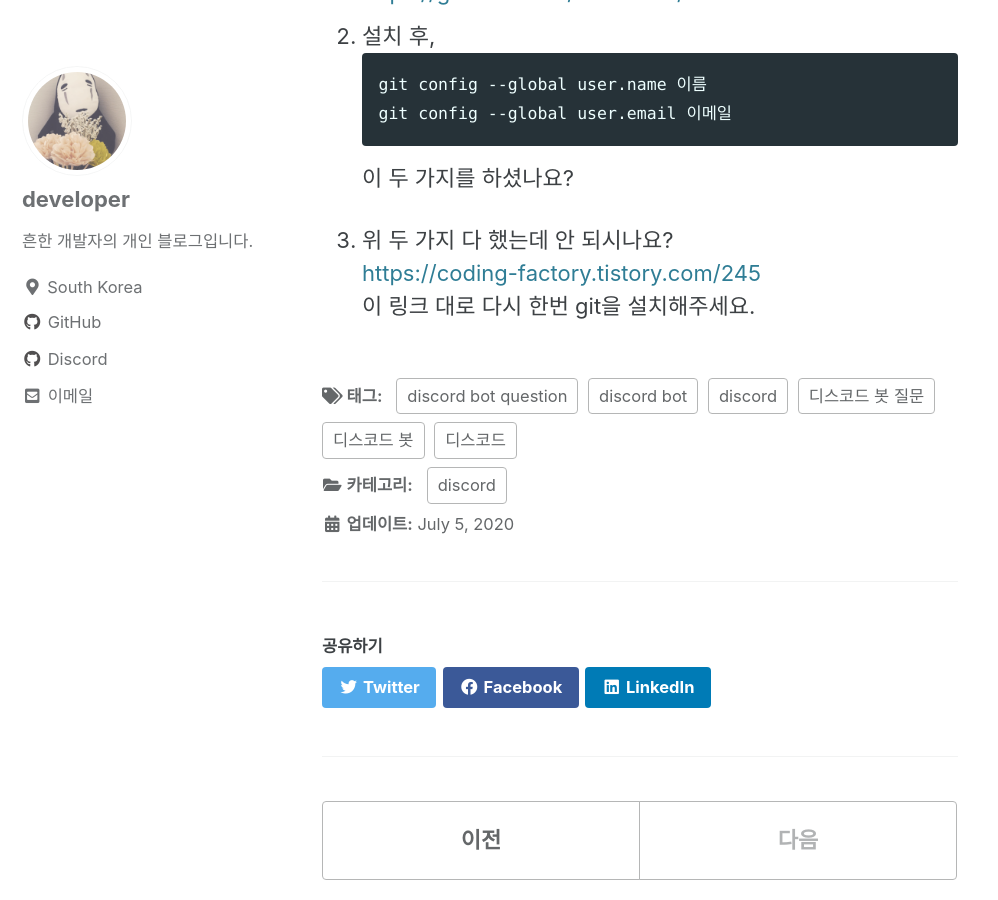
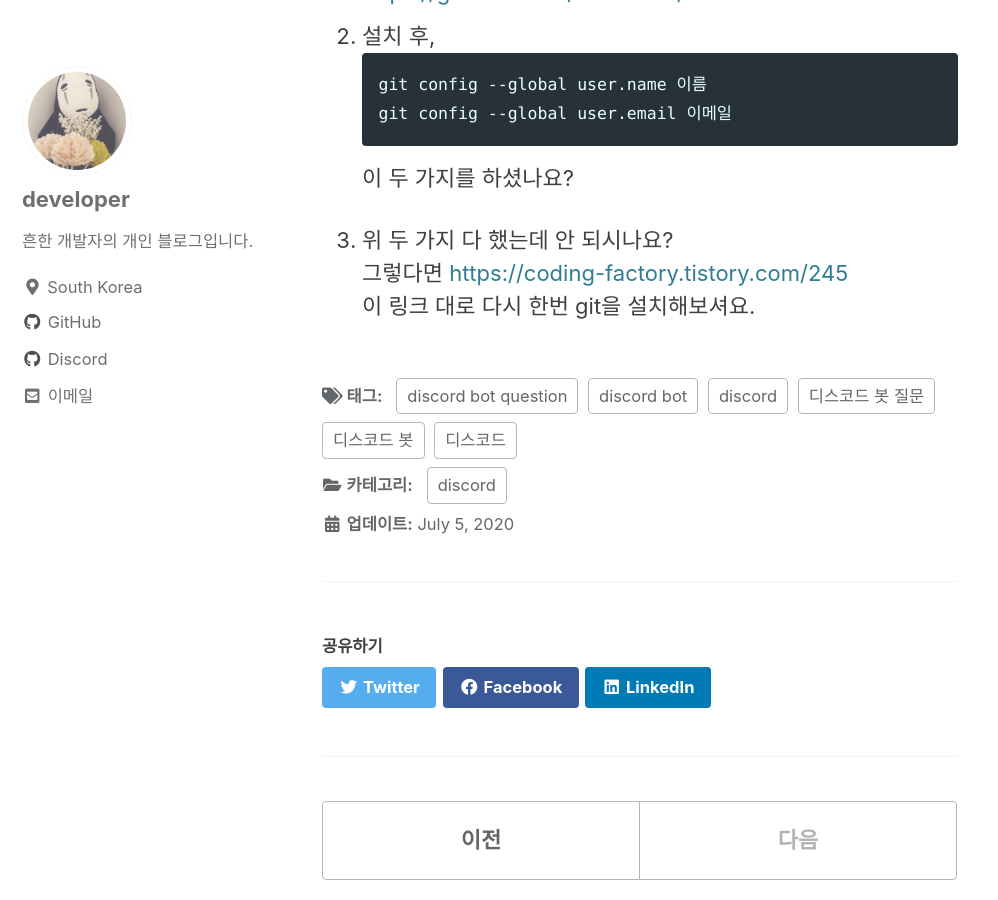
Before and after one commit to RABBITBOT2/withadoctor.github.io, a Jekyll site: the page built from _posts/2020-07-05-004-git-install-err.md, in a window 1280 px wide and 900 px high, scrolled down 382 px. Shown: the whole window, without its empty margins (0-998 px from the left). Built offline with Jekyll 4.4.1, drawn with Linux system fonts in a browser that asks for light colours; cached includes are drawn as plain includes.

Commit message:
modify 2020-07-05-004-git-install-err.md

````diff
--- a/_posts/2020-07-05-004-git-install-err.md
+++ b/_posts/2020-07-05-004-git-install-err.md
@@ -29,5 +29,6 @@ git config --global user.email 이메일
 ```
 이 두 가지를 하셨나요?
 3. 위 두 가지 다 했는데 안 되시나요?
+그렇다면
 [https://coding-factory.tistory.com/245](https://coding-factory.tistory.com/245)
-이 링크 대로 다시 한번 git을 설치해주세요.
+이 링크 대로 다시 한번 git을 설치해보셔요.
````
